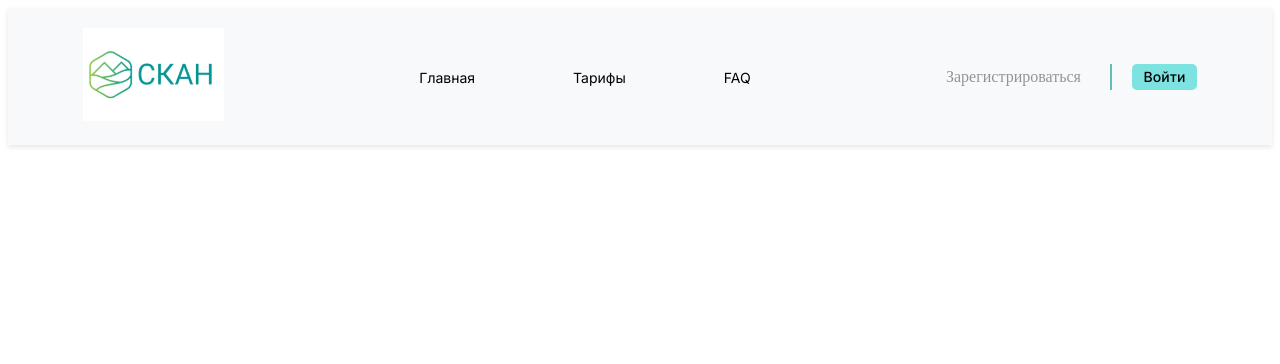
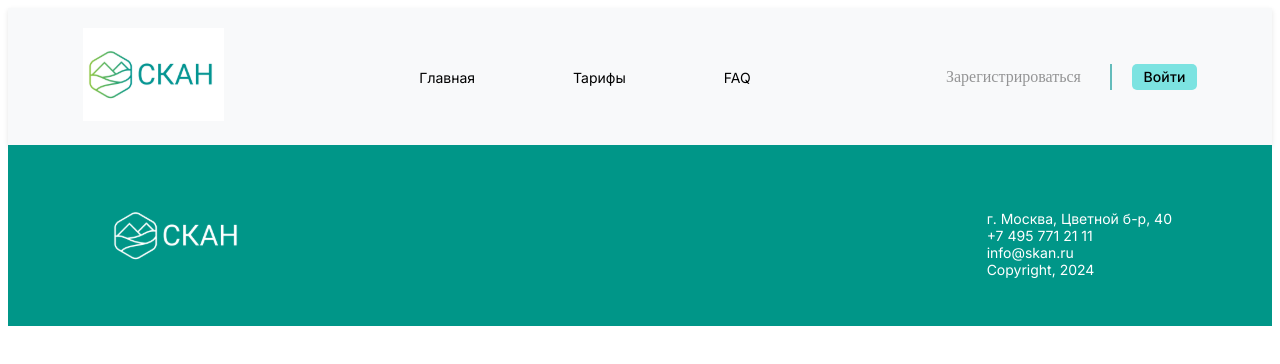
Before and after one commit to MellMoy/SkanSf, a React (Create React App) app: page / in a window 1280 px wide. Shown: the top 364 px of the page. Built offline with nearby package versions, Linux system fonts and the light colour scheme.

Commit message:
добавил footer

```diff
--- a/src/App.jsx
+++ b/src/App.jsx
@@ -1,5 +1,7 @@
 import Header from "./component/header";
+import Footer from "./component/footer";
 import "./style/header.css"
+import "./style/footer.css"
 
 
 
@@ -7,6 +9,8 @@ function App() {
   return (
     <div className="App">
       <Header/>
+
+      <Footer/>
     </div>
   );
 }
--- a/src/component/footer.jsx
+++ b/src/component/footer.jsx
@@ -0,0 +1,26 @@
+import React from "react";
+import logoskan2 from "../media/logoskan2.svg"
+
+
+export default function Footer() {
+  return (
+    <footer>
+      <div className="footer">
+        <div className="logo">
+          <img
+            alt="Company logo"
+            height="50"
+            src={logoskan2}
+            width="50"
+          />
+        </div>
+        <div className="contact-info">
+          <p>г. Москва, Цветной б-р, 40</p>
+          <p>+7 495 771 21 11</p>
+          <p>info@skan.ru</p>
+          <p>Copyright, 2024</p>
+        </div>
+      </div>
+    </footer>
+  );
+}
--- /dev/null
+++ b/src/component/index.html
@@ -0,0 +1,57 @@
+<html>
+ <head>
+  <style>
+   body {
+            margin: 0;
+            padding: 0;
+            font-family: Arial, sans-serif;
+        }
+        .footer {
+            background-color: #009688;
+            color: white;
+            display: flex;
+            justify-content: space-between;
+            align-items: center;
+            padding: 20px 40px;
+        }
+        .footer .logo {
+            display: flex;
+            align-items: center;
+        }
+        .footer .logo img {
+            height: 50px;
+            margin-right: 10px;
+        }
+        .footer .contact-info {
+            text-align: right;
+        }
+        .footer .contact-info p {
+            margin: 5px 0;
+        }
+  </style>
+ </head>
+ <body>
+  <div class="footer">
+   <div class="logo">
+    <img alt="Company logo" height="50" src="https://storage.googleapis.com/a1aa/image/mGrYqLV6BZoDC1Koq67nokUFEhlfWve8AQhs5F2XJltgmnuTA.jpg" width="50"/>
+    <span>
+     СКАН
+    </span>
+   </div>
+   <div class="contact-info">
+    <p>
+     г. Москва, Цветной б-р, 40
+    </p>
+    <p>
+     +7 495 771 21 11
+    </p>
+    <p>
+     info@skan.ru
+    </p>
+    <p>
+     Copyright, 2022
+    </p>
+   </div>
+  </div>
+ </body>
+</html>
--- /dev/null
+++ b/src/style/footer.css
@@ -0,0 +1,42 @@
+@import url('https://fonts.googleapis.com/css2?family=Inter:ital,opsz,wght@0,14..32,100..900;1,14..32,100..900&display=swap');
+
+
+
+
+
+
+footer{
+    margin: 0;
+    padding: 0;
+    font-family: Arial, sans-serif;
+}
+.footer {
+    background-color: #009688;
+    color: white;
+    display: flex;
+    justify-content: space-between;
+    align-items: center;
+    padding: 20px 40px;
+}
+.footer .logo {
+    display: flex;
+    align-items: center;
+
+}
+.footer .logo img {
+    height: 50px;
+    margin-left: 60px;
+    width: 141px;
+    height: 141px;
+}
+.footer .contact-info {
+    font-family: "Inter", serif;
+    font-size: 14px;
+    font-weight: 400;
+    padding-right: 60px;
+    height: 51px;
+
+}
+.footer .contact-info p {
+    margin: 0 ;
+}
```
Also changed, not shown: src/media/logoskan2.svg (added).
